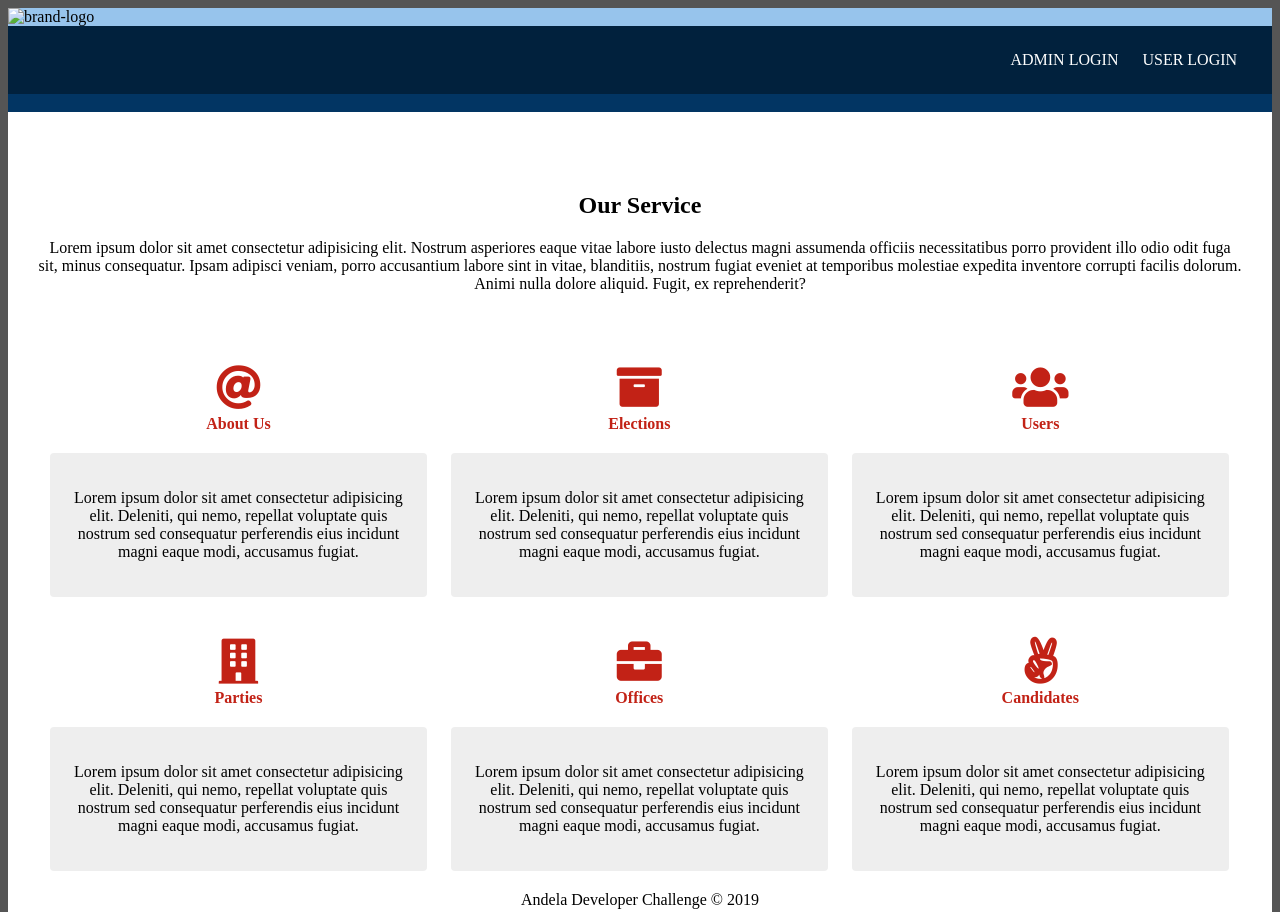
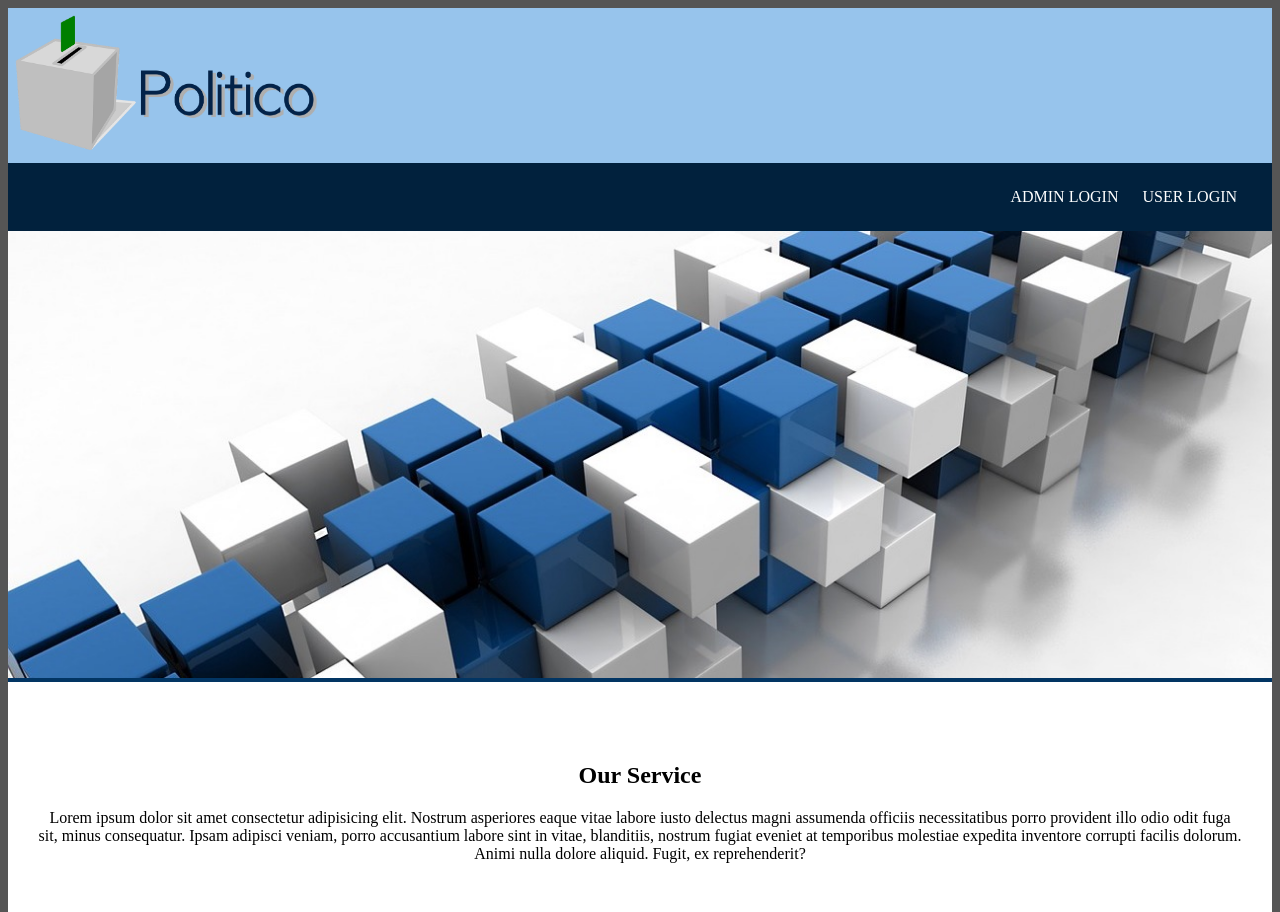
Before and after one commit to walsamlee/politico, a plain HTML site: page index.html in a window 1280 px wide. Shown: the top 912 px of the page. Drawn offline with Linux system fonts and the light colour scheme; the site is published under a folder, as on GitHub Pages, so addresses that start at the root find nothing.

Commit message:
Refactor(index): update images location

```diff
--- a/index.html
+++ b/index.html
@@ -14,7 +14,7 @@
         <div class="header">
             <div class="brand">
                 <div class="brand-logo">
-                    <img src="../assets/images/politico.png" alt="brand-logo">
+                    <img src="assets/images/politico.png" alt="brand-logo">
                 </div>
             </div>
 
@@ -31,7 +31,7 @@
             </div>
         </div>
         <div class="center-img">
-            <img src="/assets/images/index-bg.jpg" alt="">
+            <img src="assets/images/index-bg.jpg" alt="">
         </div>
         <div class="homepage">
             <div class="sect1">
```
